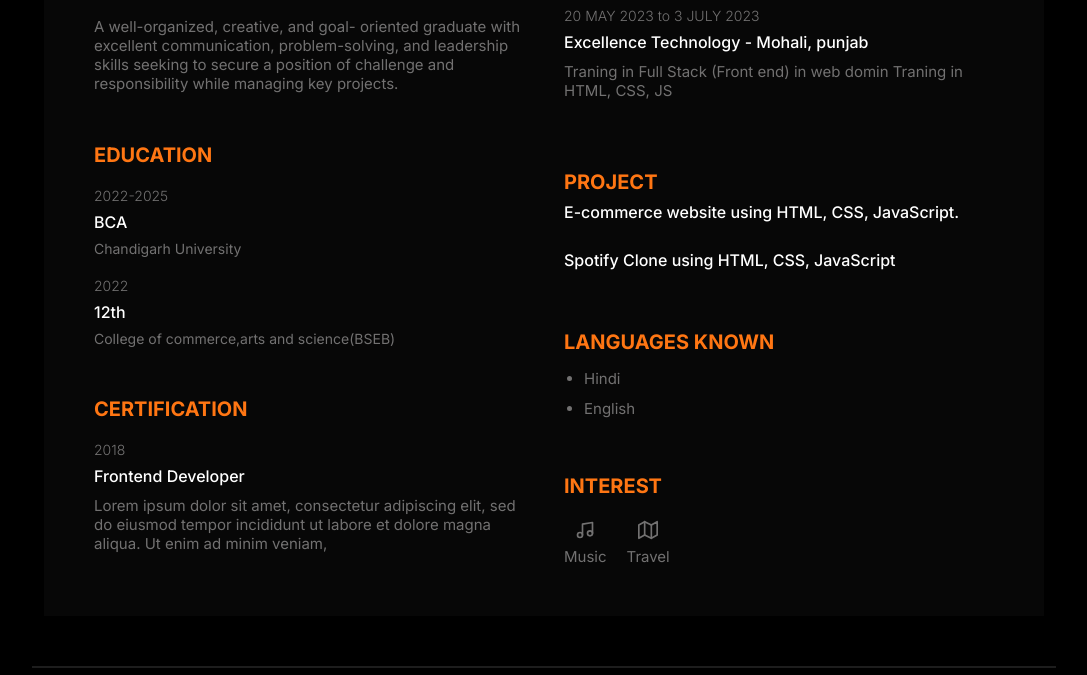
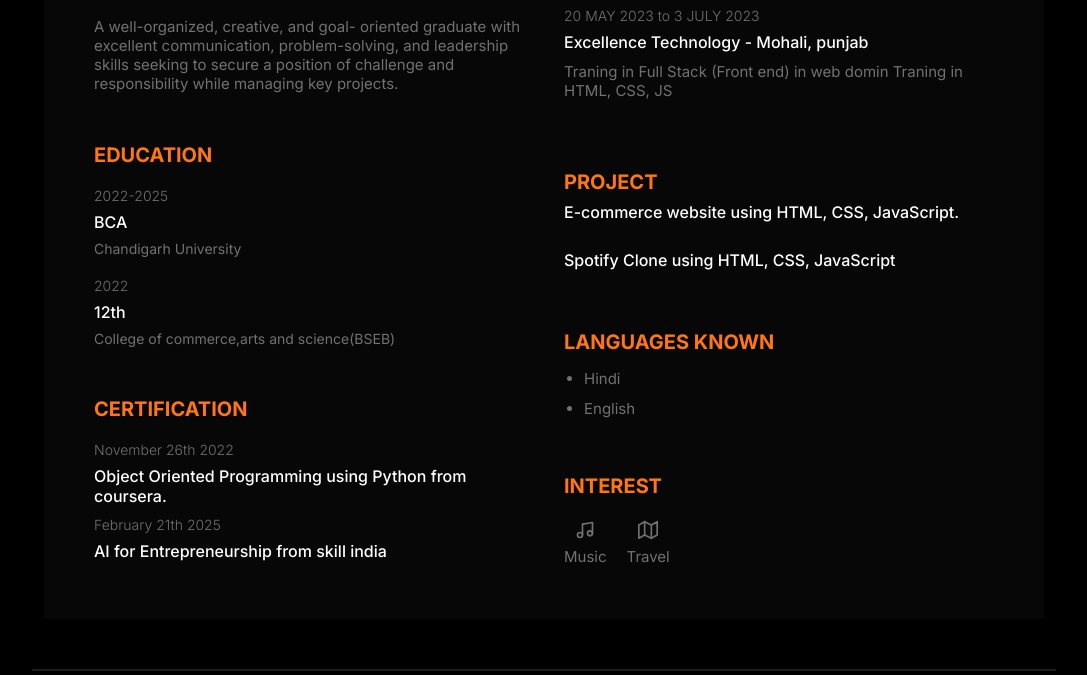
Before and after one commit to ayushmancu/portfolio, a plain HTML site: page index.html in a window 1280 px wide. Shown: the part 748-1423 px from the top of the page, without its empty margins (96-1183 px from the left). Drawn offline with nearby package versions, Linux system fonts and the light colour scheme.

Commit message:
Update index.html

```diff
--- a/index.html
+++ b/index.html
@@ -74,13 +74,13 @@
       <div class="certification">
         <h3 class="title">certification</h3>
         <div class="certification_item">
-          <p class="item_preTitle">2018</p>
-          <h4 class="item_title">Frontend Developer</h4>
+          <p class="item_preTitle">November 26th 2022</p>
+          <h4 class="item_title">Object Oriented Programming using Python from coursera. </h4>
           <p class="description">
-            Lorem ipsum dolor sit amet, consectetur adipiscing elit, sed do eiusmod tempor incididunt ut labore et
-            dolore
-            magna aliqua. Ut enim ad minim veniam,
           </p>
+
+          <p class="item_preTitle">February 21th 2025</p>
+          <h4 class="item_title">AI for Entrepreneurship from skill india </h4>
         </div>
       </div>
     </div>
```
